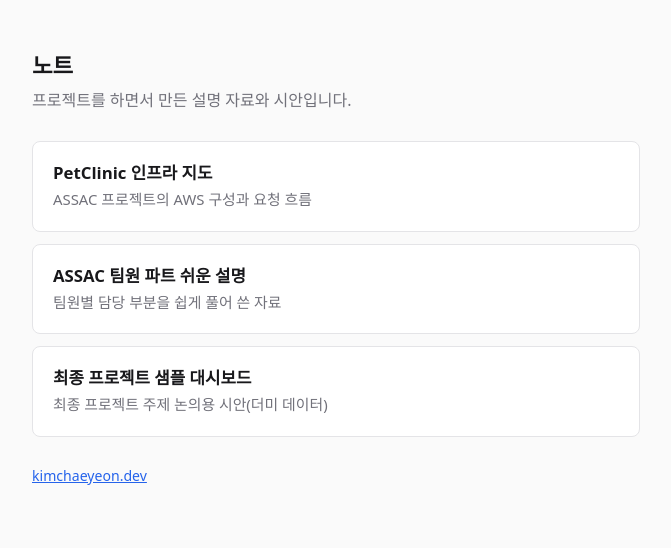
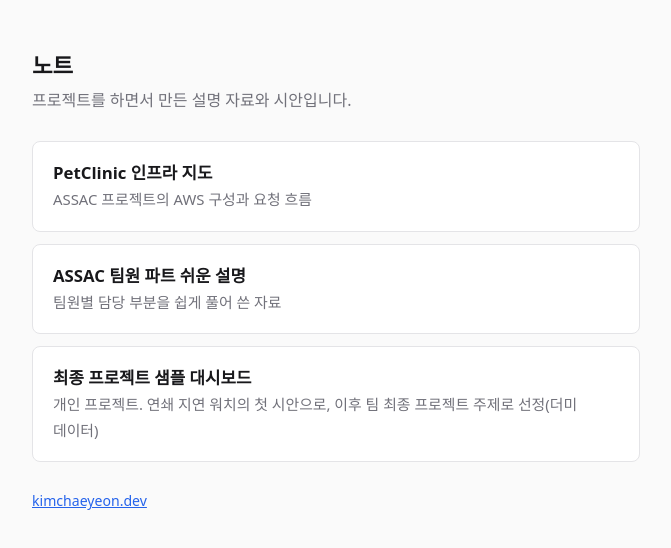
Before and after one commit to k1mchaeyeon/notes, a plain HTML site: page index.html in a window 1280 px wide. Shown: the whole page, without its empty margins (304-975 px from the left). Drawn offline with Linux system fonts and the light colour scheme.

Commit message:
시안 설명 수정

```diff
--- a/index.html
+++ b/index.html
@@ -26,7 +26,7 @@ footer a{color:var(--accent)}
   <p class="lead">프로젝트를 하면서 만든 설명 자료와 시안입니다.</p>
   <a class="card" href="assac-infra-map/"><strong>PetClinic 인프라 지도</strong><span>ASSAC 프로젝트의 AWS 구성과 요청 흐름</span></a>
   <a class="card" href="assac-guide/"><strong>ASSAC 팀원 파트 쉬운 설명</strong><span>팀원별 담당 부분을 쉽게 풀어 쓴 자료</span></a>
-  <a class="card" href="final-project-draft/"><strong>최종 프로젝트 샘플 대시보드</strong><span>최종 프로젝트 주제 논의용 시안(더미 데이터)</span></a>
+  <a class="card" href="final-project-draft/"><strong>최종 프로젝트 샘플 대시보드</strong><span>개인 프로젝트. 연쇄 지연 워치의 첫 시안으로, 이후 팀 최종 프로젝트 주제로 선정(더미 데이터)</span></a>
   <footer><a href="https://kimchaeyeon.dev">kimchaeyeon.dev</a></footer>
 </main>
 </body>
```
